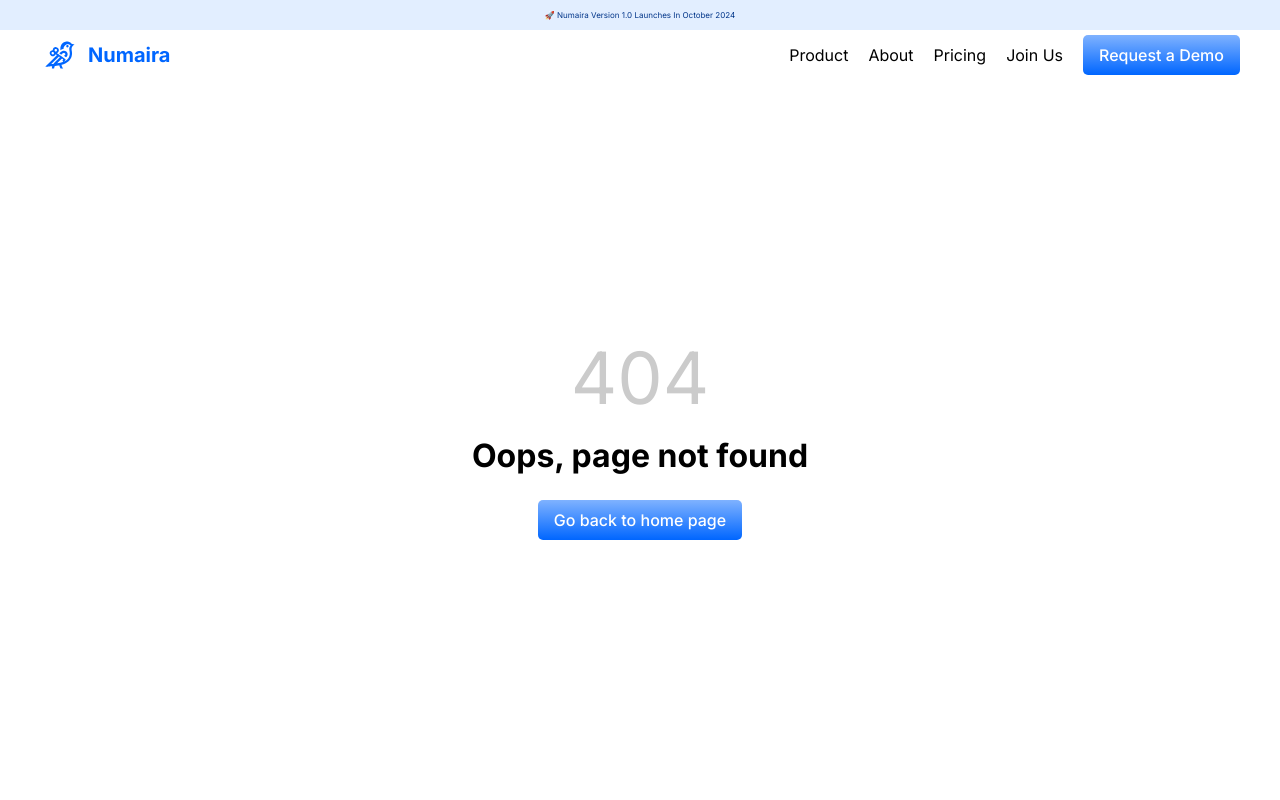
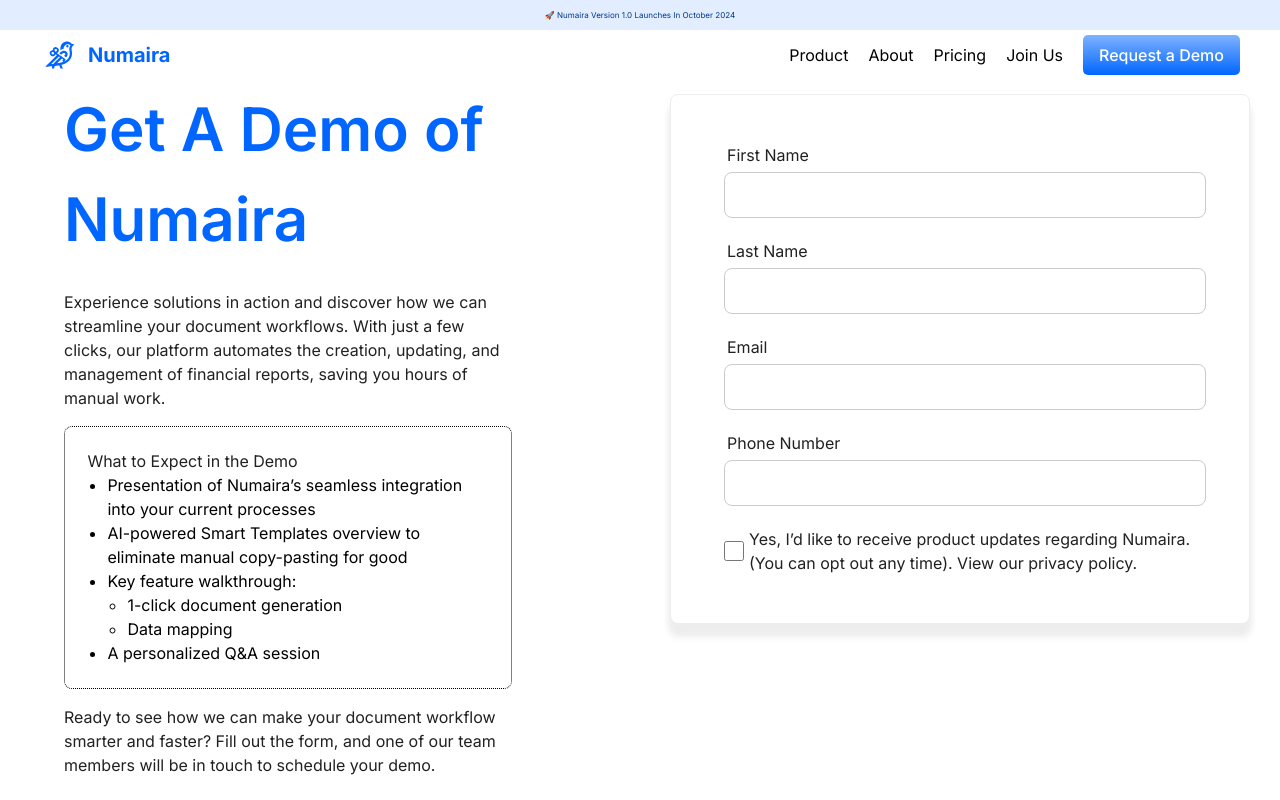
Before and after one commit to Yunzez/numaira, a Next.js app in the folder numaira_landing/: page /demo in a window 1280 px wide. Before the commit this address had no page. Shown: the top 800 px of the page. Built offline with nearby package versions, Linux system fonts and the light colour scheme.

Commit message:
update request demo

```diff
--- /dev/null
+++ b/numaira_landing/src/app/(pages)/demo/page.tsx
@@ -0,0 +1,155 @@
+"use client";
+import React from "react";
+import Colors from "@/app/colors";
+import Formats from "@/app/formats";
+import styled from "styled-components";
+const page = () => {
+  return (
+    <div className="flex justify-start">
+      <section
+        style={{ maxWidth: "50%", textAlign: "left", paddingRight: "10%", paddingLeft:"5%" }}
+        className="p-5 flex flex-col gap-4"
+      >
+        <div
+          style={{
+            color: Colors.brand500,
+            fontSize: Formats.displayXL,
+            fontWeight: 600,
+            paddingBottom: "10px",
+          }}
+        >
+          Get A Demo of Numaira
+        </div>
+        <DesTextBlock
+          text=" Experience solutions in action and discover how we can streamline your
+                                    document workflows. With just a few clicks, our platform automates the
+                                    creation, updating, and management of financial reports, saving you
+                                    hours of manual work."
+        />
+        <div
+          style={{
+            border: "1px dotted black",
+            borderRadius: Formats.roundmd,
+            padding: "5%",
+          }}
+        >
+          <DesTextBlock text="What to Expect in the Demo" />
+          <ul style={{ listStyleType: "disc", marginLeft: "20px" }}>
+            <li>
+              Presentation of Numaira’s seamless integration into your current
+              processes
+            </li>
+            <li>
+              AI-powered Smart Templates overview to eliminate manual
+              copy-pasting for good
+            </li>
+            <li>
+              Key feature walkthrough:
+              <ul style={{ listStyleType: "circle", marginLeft: "20px" }}>
+                <li>1-click document generation</li>
+                <li>Data mapping</li>
+              </ul>
+            </li>
+            <li>A personalized Q&A session</li>
+          </ul>
+        </div>
+
+        <DesTextBlock
+          text="  Ready to see how we can make your document workflow smarter and faster?
+                                    Fill out the form, and one of our team members will be in touch to
+                                    schedule your demo."
+        />
+      </section>
+      <section style={{ maxWidth: "50%" }} className="p-5">
+        <ContactCard className="p-12">
+          <div className="flex flex-col justify-around gap-4">
+            <div>
+              <div style={{ textAlign: "left" }} className="ps-2">
+                First Name
+              </div>
+              <CustomInputBox
+                type="text"
+                id="firstName"
+                style={{ width: "100%" }}
+              />
+            </div>
+            <div>
+              <div style={{ textAlign: "left" }} className="ps-2">
+                Last Name
+              </div>
+              <CustomInputBox
+                type="text"
+                id="lastName"
+                style={{ width: "100%" }}
+              />
+            </div>
+            <div>
+              <div style={{ textAlign: "left" }} className="ps-2">
+                Email
+              </div>
+              <CustomInputBox
+                type="email"
+                id="email"
+                style={{ width: "100%" }}
+              />
+            </div>
+            <div>
+              <div style={{ textAlign: "left" }} className="ps-2">
+                Phone Number
+              </div>
+              <CustomInputBox
+                type="tel"
+                id="phoneNumber"
+                style={{ width: "100%" }}
+              />
+            </div>
+            <div className="flex justify-start " style={{ textAlign: "left" }}>
+              <CustomInputBox
+                type="checkbox"
+                id="productUpdates"
+                style={{ maxWidth: "20px" }}
+              />
+              <div>
+                Yes, I’d like to receive product updates regarding Numaira. (You
+                can opt out any time). View our privacy policy.
+              </div>
+            </div>
+          </div>
+        </ContactCard>
+      </section>
+    </div>
+  );
+};
+
+const DesTextBlock = ({ text }: { text: string }) => {
+  return (
+    <div
+      style={{
+        color: Colors.neutral1000,
+        fontSize: Formats.textMD,
+        fontWeight: 400,
+      }}
+    >
+      {text}
+    </div>
+  );
+};
+
+const ContactCard = styled.div`
+  background: ${Colors.neutral};
+  color: ${Colors.neutral1000};
+  border: 1px solid ${Colors.neutral200};
+  box-shadow: 0 12px 10px ${Colors.neutral200}, 0 10px 6px ${Colors.neutral200};
+  border-radius: ${Formats.roundmd};
+  margin: 10px;
+`;
+
+const CustomInputBox = styled.input`
+  width: 100%;
+  padding: 10px;
+  border-radius: ${Formats.roundmd};
+  border: 1.2px solid ${Colors.neutral300};
+  margin: 5px;
+`;
+
+export default page;
--- a/numaira_landing/src/app/components/footer.tsx
+++ b/numaira_landing/src/app/components/footer.tsx
@@ -1,7 +1,7 @@
 "use client";
 import React from "react";
 import { Colors } from "../colors";
-import { formats } from "../formats";
+import { Formats } from "../formats";
 import styled from "styled-components";
 import LogoSVG from "../asset/logo.svg";
 import LinkedInSVG from "../asset/linkedin.svg";
@@ -55,7 +55,7 @@
                       className="font-bold"
                       style={{
                         color: Colors.brand500,
-                        fontSize: formats.textXL,
+                        fontSize: Formats.textXL,
                       }}
                     >
                       Numaira
@@ -66,7 +66,7 @@
                     style={{
                       color: Colors.neutral700,
                       fontWeight: 500,
-                      fontSize: formats.textXS,
+                      fontSize: Formats.textXS,
                     }}
                   >
                     Automating finance one file at a time
@@ -118,7 +118,7 @@
               backgroundColor: Colors.neutral100,
             }}
           >
-            <a style={{ fontSize: formats.textLG, fontWeight: 400 }}>
+            <a style={{ fontSize: Formats.textLG, fontWeight: 400 }}>
               © 2024 Numaira. All rights are reserved
             </a>
             <div
@@ -176,7 +176,7 @@
                       className="font-bold"
                       style={{
                         color: Colors.brand500,
-                        fontSize: formats.textXL,
+                        fontSize: Formats.textXL,
                       }}
                     >
                       Numaira
@@ -187,7 +187,7 @@
                     style={{
                       color: Colors.neutral700,
                       fontWeight: 500,
-                      fontSize: formats.textXS,
+                      fontSize: Formats.textXS,
                     }}
                   >
                     Automating finance one file at a time
@@ -284,7 +284,7 @@
             </div>
             <a
               className="mb-3"
-              style={{ fontSize: formats.textLG, fontWeight: 400 }}
+              style={{ fontSize: Formats.textLG, fontWeight: 400 }}
             >
               © 2024 Numaira. All rights are reserved
             </a>
--- a/numaira_landing/src/app/components/topNav.tsx
+++ b/numaira_landing/src/app/components/topNav.tsx
@@ -119,8 +119,8 @@
             </div>
             <div>
               <StyledButton
-                onClick={() => router.push("/dashboard")}
-                className={pathname === "/contact" ? "active" : ""}
+                onClick={() => router.push("/demo")}
+                className={pathname === "/demo" ? "active" : ""}
               >
                 Request a Demo
               </StyledButton>
--- a/numaira_landing/src/app/formats.ts
+++ b/numaira_landing/src/app/formats.ts
@@ -1,4 +1,4 @@
-export const formats = {
+export const Formats = {
   roundsm: "4px",
   roundmd: "8px",
   roundlg: "12px",
@@ -14,4 +14,4 @@
   textXS: "0.75rem",
 };
 
-export default formats;
+export default Formats;
```
